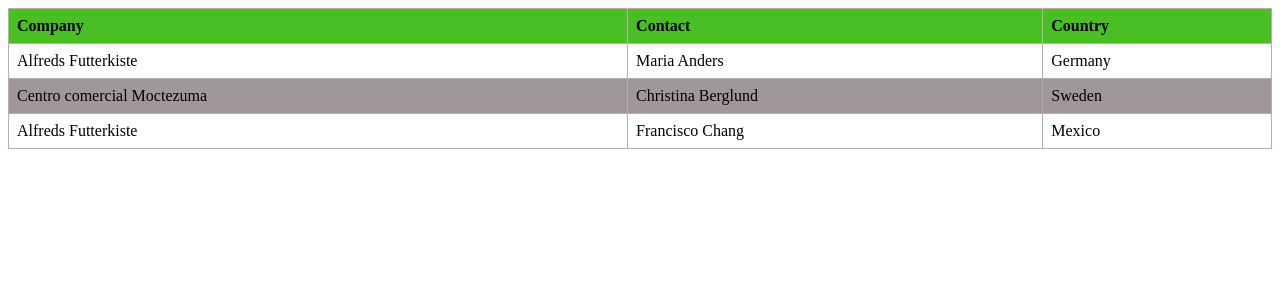
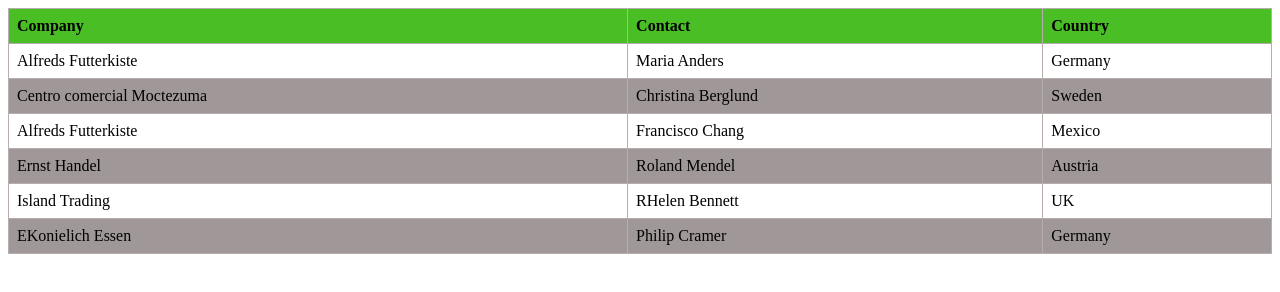
Before and after one commit to SuyashPandey30/MERN_Task, a plain HTML site: page TASK-7.html in a window 1280 px wide. Drawn offline with Linux system fonts and the light colour scheme.

Commit message:
Update TASK-7.html

```diff
--- a/TASK-7.html
+++ b/TASK-7.html
@@ -41,6 +41,22 @@
 <td>Francisco Chang</td>
 <td>Mexico</td>
 </tr>
+  <tr style="background-color: #a09898">
+    <td>Ernst Handel</td>
+    <td>Roland Mendel</td>
+    <td>Austria</td>
+  </tr>
+    <tr>
+    <td>Island Trading</td>
+    <td>RHelen Bennett</td>
+    <td>UK</td>
+  </tr>
+   <tr style="background-color: #a09898">
+    <td>EKonielich Essen</td>
+    <td>Philip Cramer</td>
+    <td>Germany</td>
+  </tr>
+
 </table>
 
 </body>
```
